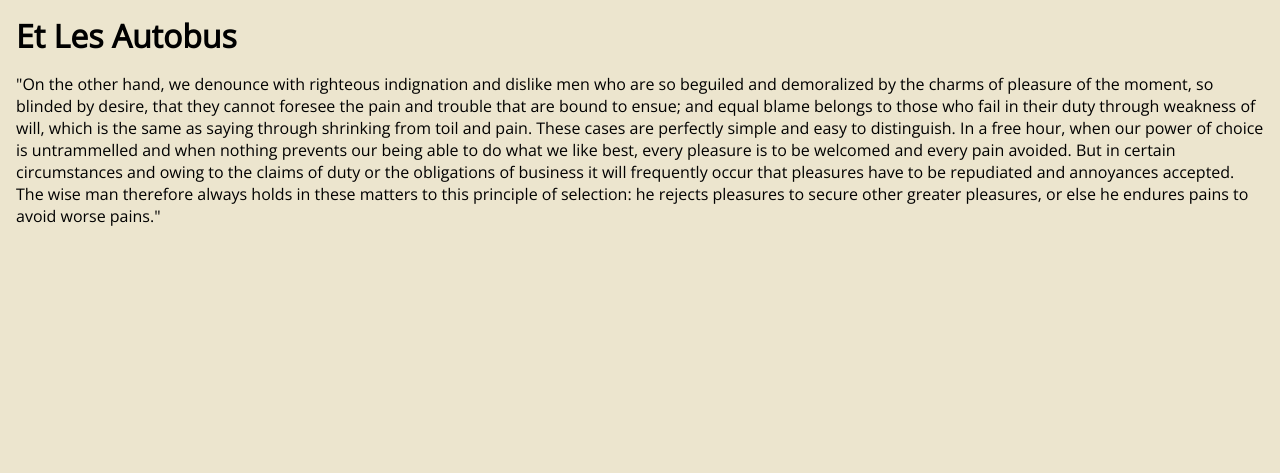
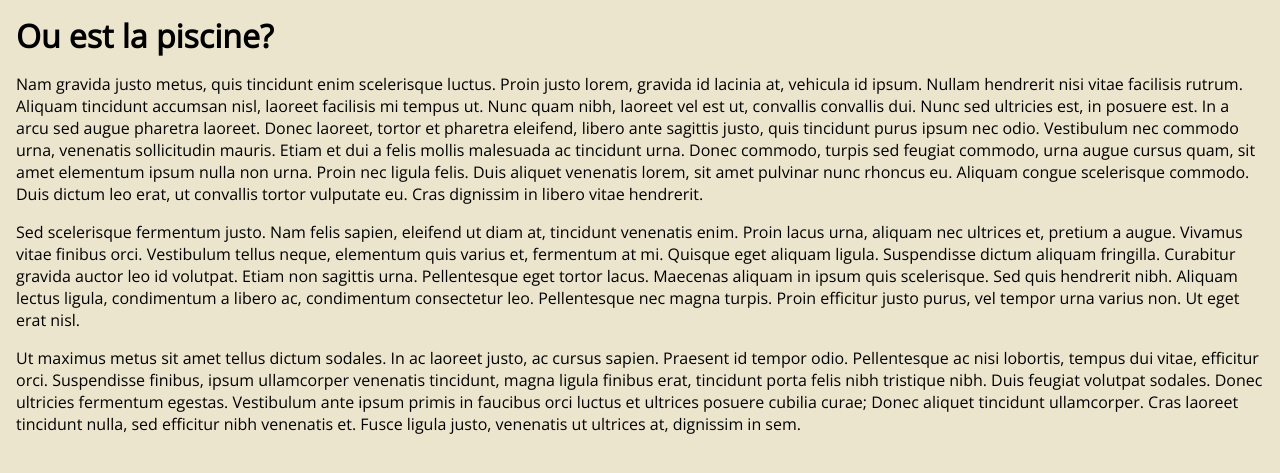
Before and after one commit to svenbot42/coffee-shop, a Gatsby site: page /2021-07-15-quelo-parkna/ in a window 1280 px wide. Shown: the part 81-554 px from the top of the page. Built offline with nearby package versions, Linux system fonts and the light colour scheme; Gatsby itself is replaced by a stand-in of ours.

Commit message:
Update Blog “2021-07-15-quelo-parkna”

```diff
--- a/src/blog/2021-07-15-quelo-parkna.md
+++ b/src/blog/2021-07-15-quelo-parkna.md
@@ -1,5 +1,9 @@
 ---
-title: Et Les Autobus
+title: Ou est la piscine?
 date: 2021-07-15T21:59:31.566Z
 ---
-"On the other hand, we denounce with righteous indignation and dislike men who are so beguiled and demoralized by the charms of pleasure of the moment, so blinded by desire, that they cannot foresee the pain and trouble that are bound to ensue; and equal blame belongs to those who fail in their duty through weakness of will, which is the same as saying through shrinking from toil and pain. These cases are perfectly simple and easy to distinguish. In a free hour, when our power of choice is untrammelled and when nothing prevents our being able to do what we like best, every pleasure is to be welcomed and every pain avoided. But in certain circumstances and owing to the claims of duty or the obligations of business it will frequently occur that pleasures have to be repudiated and annoyances accepted. The wise man therefore always holds in these matters to this principle of selection: he rejects pleasures to secure other greater pleasures, or else he endures pains to avoid worse pains."
+ Nam gravida justo metus, quis tincidunt enim scelerisque luctus. Proin justo lorem, gravida id lacinia at, vehicula id ipsum. Nullam hendrerit nisi vitae facilisis rutrum. Aliquam tincidunt accumsan nisl, laoreet facilisis mi tempus ut. Nunc quam nibh, laoreet vel est ut, convallis convallis dui. Nunc sed ultricies est, in posuere est. In a arcu sed augue pharetra laoreet. Donec laoreet, tortor et pharetra eleifend, libero ante sagittis justo, quis tincidunt purus ipsum nec odio. Vestibulum nec commodo urna, venenatis sollicitudin mauris. Etiam et dui a felis mollis malesuada ac tincidunt urna. Donec commodo, turpis sed feugiat commodo, urna augue cursus quam, sit amet elementum ipsum nulla non urna. Proin nec ligula felis. Duis aliquet venenatis lorem, sit amet pulvinar nunc rhoncus eu. Aliquam congue scelerisque commodo. Duis dictum leo erat, ut convallis tortor vulputate eu. Cras dignissim in libero vitae hendrerit.
+
+Sed scelerisque fermentum justo. Nam felis sapien, eleifend ut diam at, tincidunt venenatis enim. Proin lacus urna, aliquam nec ultrices et, pretium a augue. Vivamus vitae finibus orci. Vestibulum tellus neque, elementum quis varius et, fermentum at mi. Quisque eget aliquam ligula. Suspendisse dictum aliquam fringilla. Curabitur gravida auctor leo id volutpat. Etiam non sagittis urna. Pellentesque eget tortor lacus. Maecenas aliquam in ipsum quis scelerisque. Sed quis hendrerit nibh. Aliquam lectus ligula, condimentum a libero ac, condimentum consectetur leo. Pellentesque nec magna turpis. Proin efficitur justo purus, vel tempor urna varius non. Ut eget erat nisl.
+
+Ut maximus metus sit amet tellus dictum sodales. In ac laoreet justo, ac cursus sapien. Praesent id tempor odio. Pellentesque ac nisi lobortis, tempus dui vitae, efficitur orci. Suspendisse finibus, ipsum ullamcorper venenatis tincidunt, magna ligula finibus erat, tincidunt porta felis nibh tristique nibh. Duis feugiat volutpat sodales. Donec ultricies fermentum egestas. Vestibulum ante ipsum primis in faucibus orci luctus et ultrices posuere cubilia curae; Donec aliquet tincidunt ullamcorper. Cras laoreet tincidunt nulla, sed efficitur nibh venenatis et. Fusce ligula justo, venenatis ut ultrices at, dignissim in sem.
```
